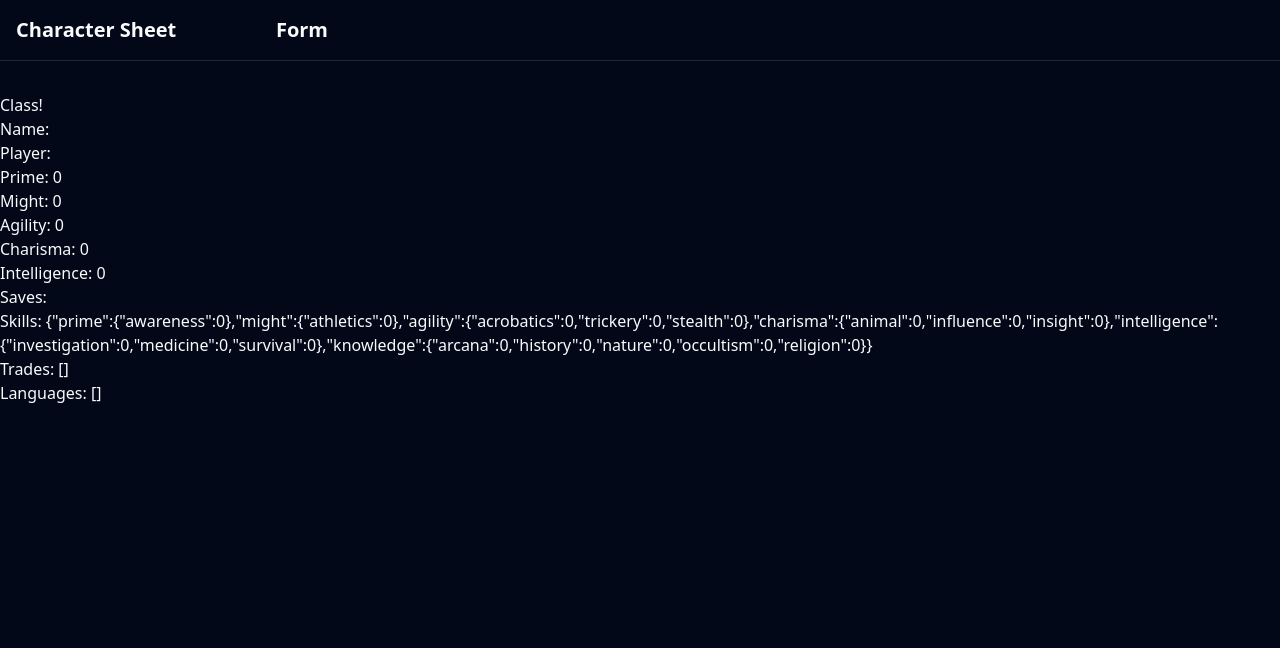
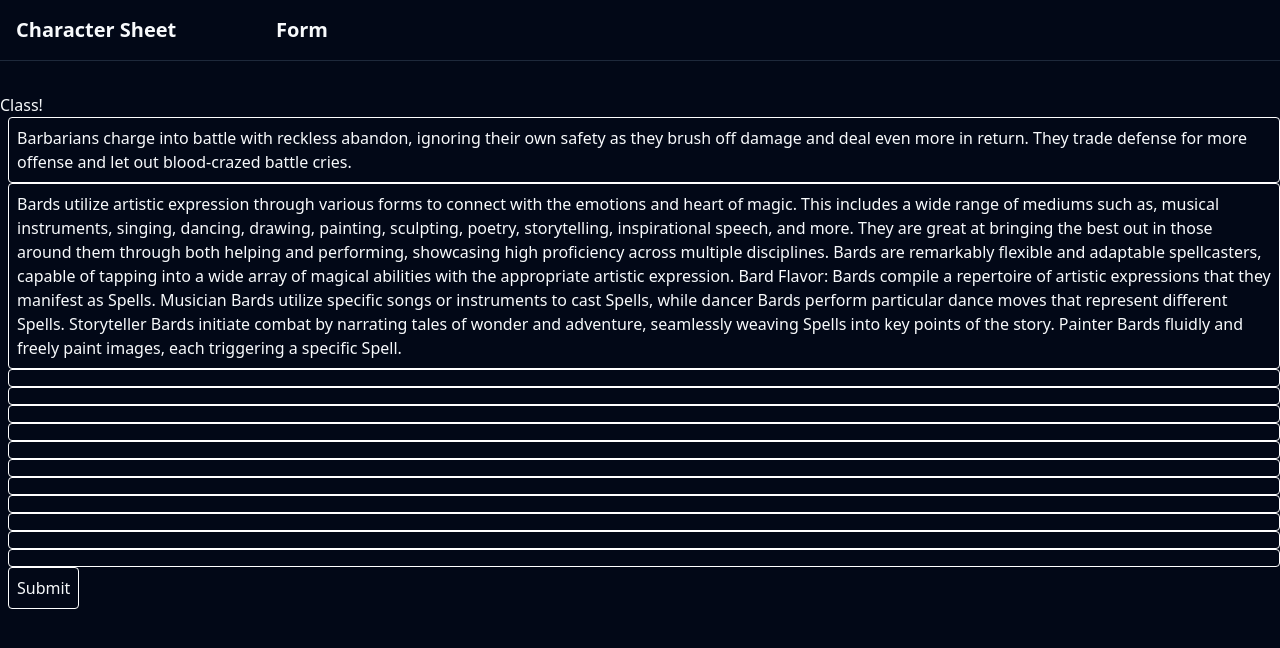
Before and after one commit to thegouge/dc20-beyond, a Next.js app: page /form/class in a window 1280 px wide. Shown: the top 648 px of the page. Built offline with nearby package versions, Linux system fonts and the light colour scheme.

Commit message:
Building a basic version of Class Selection

```diff
--- a/src/app/form/class/page.tsx
+++ b/src/app/form/class/page.tsx
@@ -1,37 +1,45 @@
 "use client";
 
-import React, { useContext } from "react";
+import React, { useContext, useState } from "react";
+import { CLASSES } from "~/constants";
 import { CharacterContext } from "~/helpers/characterContext";
+import { PlayerClasses } from "~/types";
+import "~/styles/traits.css";
+
+const ALL_CLASSES = Object.keys(CLASSES)
 
 export default function ClassPage() {
   const character = useContext(CharacterContext);
+  const [chosenClass, setChosenClass] = useState("")
+
+  function toggleSelected(chosen: string) {
+    if (chosenClass === chosen) {
+      setChosenClass("")
+    } else {
+      setChosenClass(chosen)
+    }
+  }
+
+  function handleSubmit(e: any) {
+    e.preventDefault()
+
+    console.log({ chosenClass })
+  }
 
   return (
     <div>
-      Class!
-      <br />
-      Name: {character.name}
-      <br />
-      Player: {character.playerName}
-      <br />
-      Prime: {character.prime}
-      <br />
-      Might: {character.might}
-      <br />
-      Agility: {character.agility}
-      <br />
-      Charisma: {character.charisma}
-      <br />
-      Intelligence: {character.intelligence}
-      <br />
-      Saves: {character.attributeSaveMasteries}
-      <br />
-      Skills: {JSON.stringify(character.skillMasteries)}
-      <br />
-      Trades: {JSON.stringify(character.trades)}
-      <br />
-      Languages: {JSON.stringify(character.languages)}
-      <br />
+      <h2>Class!</h2>
+      <form onSubmit={handleSubmit}>
+        {ALL_CLASSES.map((className: string) => {
+          const currClass = CLASSES[className as PlayerClasses]
+          return (<div key={className} className={chosenClass === className ? "trait-selector selected" : "trait-selector unselected"} onClick={() => toggleSelected(className)}>
+            <h3>{currClass.name}</h3>
+            <p>{currClass.description}</p>
+          </div>)
+        })
+        }
+        <button type="submit" className="outline-button">Submit</button>
+      </form>
     </div>
   );
 }
```
